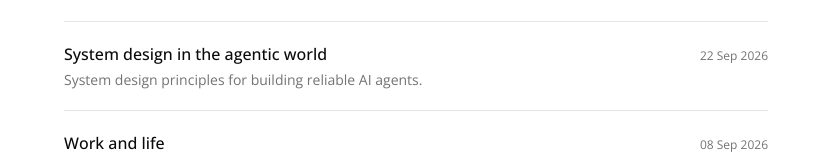
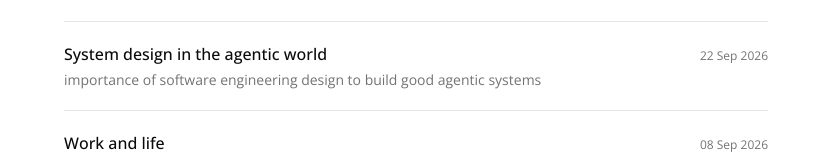
Before and after one commit to venkxycodes/portfolio, a React (Vite) app: page /misc in a window 1280 px wide. Shown: the part 367-527 px from the top of the page, without its empty margins (224-1055 px from the left). Built offline with nearby package versions, Linux system fonts and the light colour scheme.

Commit message:
Update agentic systems note description

```diff
--- a/src/data/misc.ts
+++ b/src/data/misc.ts
@@ -4,7 +4,7 @@ export const misc: Entry[] = [
   {
     slug: 'agentic-system-design',
     title: 'System design in the agentic world',
-    description: 'System design principles for building reliable AI agents.',
+    description: 'importance of software engineering design to build good agentic systems',
     date: '22 Sep 2026',
     body: [
       'One thing I’m increasingly realising while learning and building AI agents is a lot of "agentic engineering" is just good software design practices.',
```
